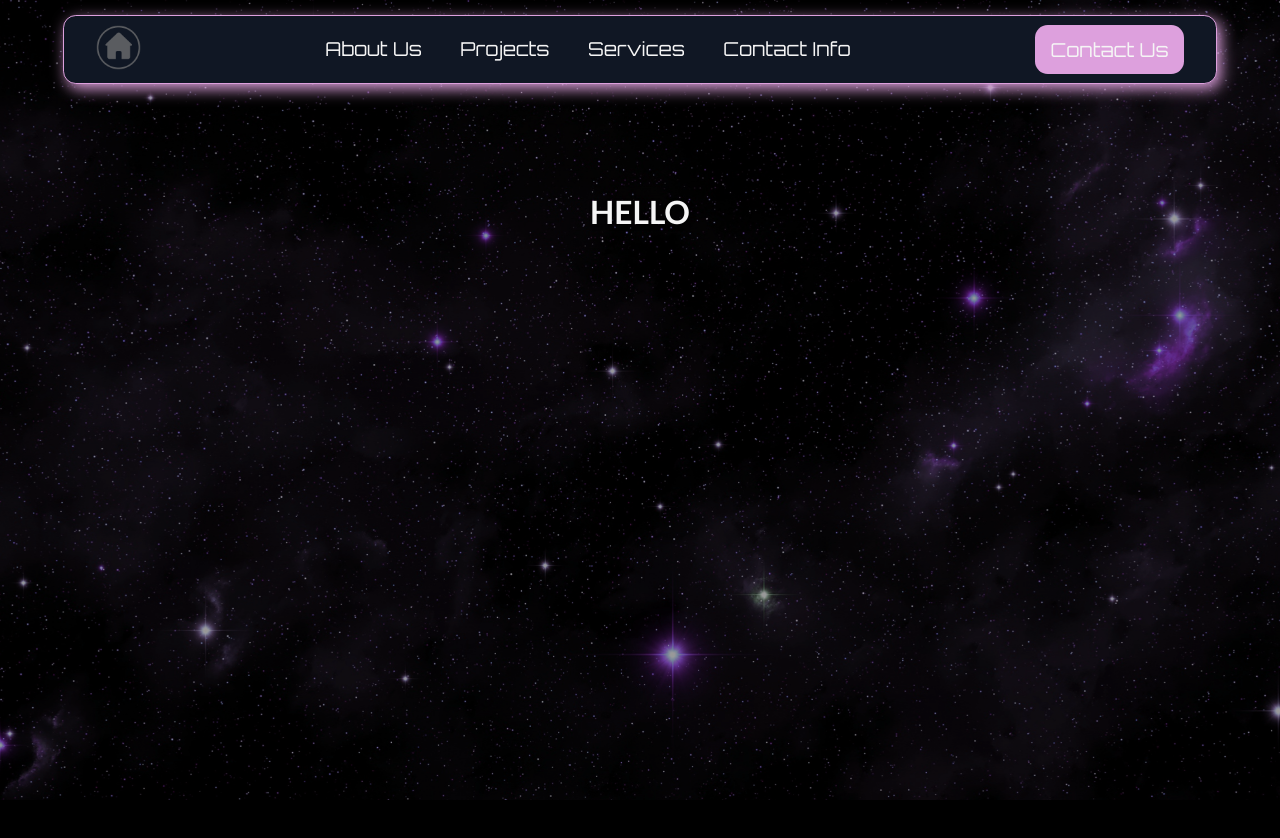
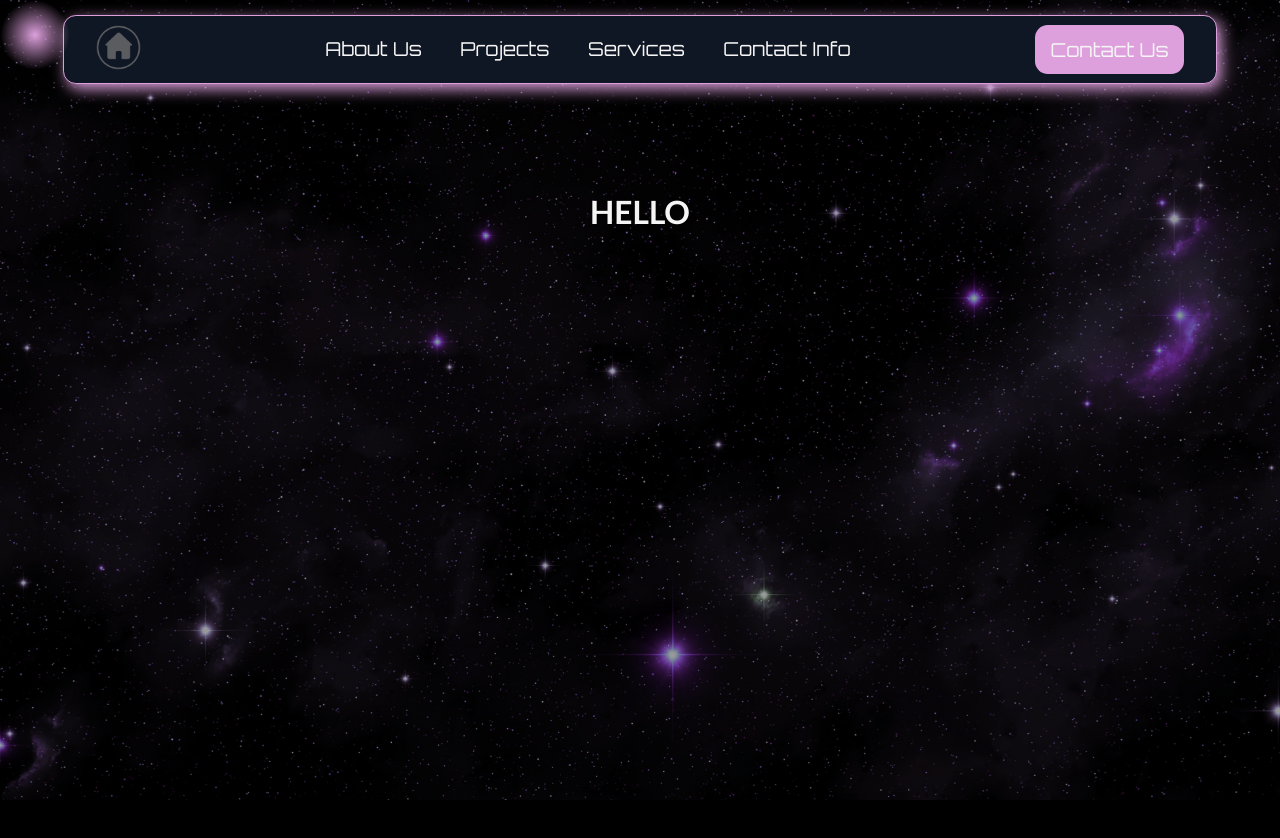
Before and after one commit to alberto-sclocchi/ai-integration-website-client, a React (Create React App) app: page / in a window 1280 px wide. Shown: the top 838 px of the page. Built offline with nearby package versions, Linux system fonts and the light colour scheme.

Commit message:
add glowing cursor over home background image

```diff
--- a/src/App.css
+++ b/src/App.css
@@ -48,7 +48,7 @@
 
 .home-link:hover > img{
   opacity: 1;
-  transform: scale(1.05);
+  transform: scale(1.1);
 }
 
 .navbar-link {
@@ -327,6 +327,7 @@ h1{
   flex-direction: column;
   background-color: black;
   overflow-x: hidden;
+  cursor: none;
 }
 
 .background-image{
@@ -370,3 +371,21 @@ h1{
   flex-direction: row;
   justify-content: center;
 }
+
+.cursor-glow {
+  position: absolute;
+  top: 0;
+  left: 0;
+  width: 70px;
+  height: 70px;
+  pointer-events: none;
+  z-index: 9999;
+  background: radial-gradient(circle, plum, transparent 70%);
+  mix-blend-mode: screen;
+  opacity: 0;
+
+}
+
+#home-page:hover .cursor-glow {
+  opacity: 1;
+}
--- a/src/components/sections/HomePage.jsx
+++ b/src/components/sections/HomePage.jsx
@@ -1,9 +1,28 @@
-import React from 'react'
+import React, { useEffect, useRef, useState } from 'react'
 import spaceImage from '../../images/space-image.jpg'
 
 export default function HomePage() {
+  const cursorRef = useRef(null);
+
+  useEffect(() => {
+    const cursor = cursorRef.current;
+
+
+    const moveCursor = (e) => {
+      const { clientX, clientY } = e;
+      if (cursor) {
+        const scrollOffset = window.scrollY || document.documentElement.scrollTop; // Get the scroll position
+        cursor.style.transform = `translate3d(${clientX - 20}px, ${clientY - 20 + scrollOffset}px, 0)`;
+      }
+    };
+
+    document.addEventListener("mousemove", moveCursor);
+    return () => document.removeEventListener("mousemove", moveCursor);
+  }, []);
+
   return (
-    <div id="home-page" className="section">
+    <div id="home-page" className="section" >
+          <div className="cursor-glow" ref={cursorRef}></div>
         <img src={spaceImage} alt="space" className="background-image" />
         <h3>HELLO</h3>
     </div>
```
